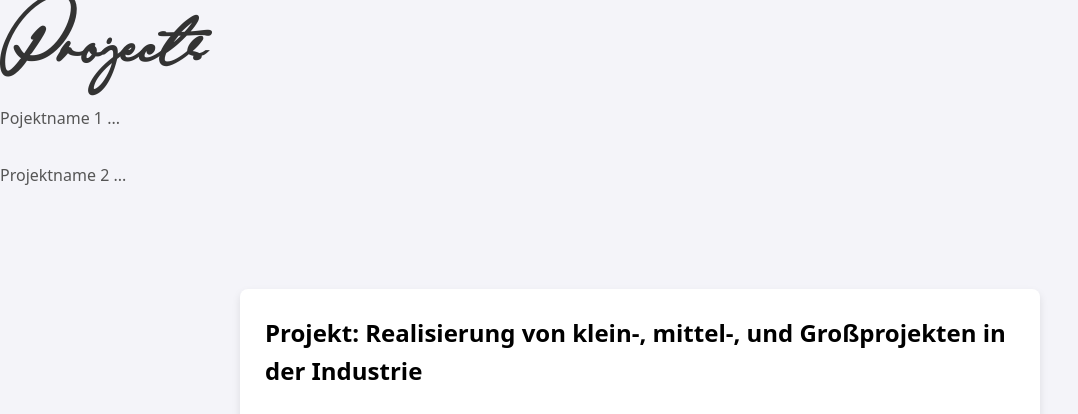
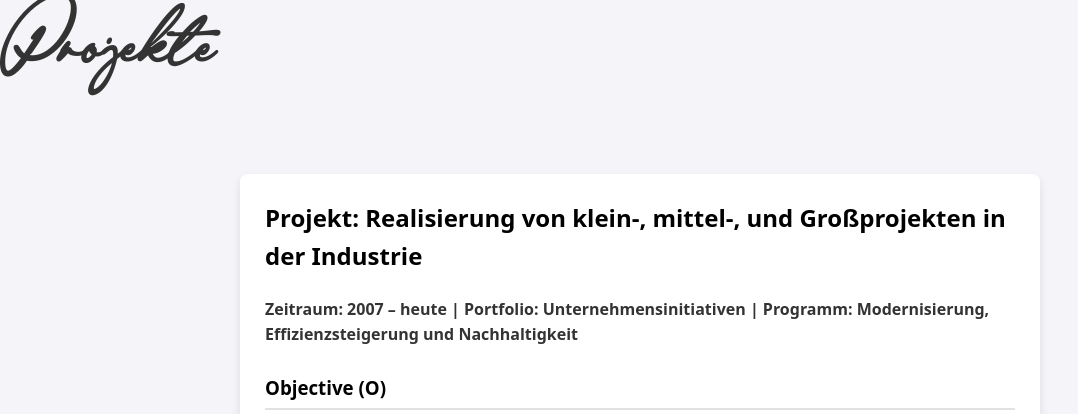
Before and after one commit to karsten2025/Karport2025, a Flask app: template templates/partials/profile-projects.de.html in a window 1280 px wide. Shown: the top 414 px of the page, without its empty margins (0-1078 px from the left). Run offline with Flask 3, Linux system fonts and the light colour scheme; the template is opened without the code that fills it, so the values that code supplies are empty.

Commit message:
Final: kosmetik

```diff
--- a/templates/partials/profile-projects.de.html
+++ b/templates/partials/profile-projects.de.html
@@ -1,7 +1,5 @@
 <!-- projects.ed.html -->
-<h1 class="corinthiago">Projects</h1>
-<p class="profile-text">Pojektname 1 ...</p>
-<p class="profile-text">Projektname 2 ...</p>
+<h1 class="corinthiago">Projekte</h1>
 <div class="soft-divider"></div>
 
 <!DOCTYPE html>
--- a/templates/partials/profile-projects.en.html
+++ b/templates/partials/profile-projects.en.html
@@ -1,7 +1,5 @@
 <!-- projects.en.html -->
 <h1 class="corinthiago">Projects</h1>
-<p class="profile-text">Project name 1...</p>
-<p class="profile-text">Project name 2...</p>
 <div class="soft-divider"></div>
 
 <!DOCTYPE html>
```
